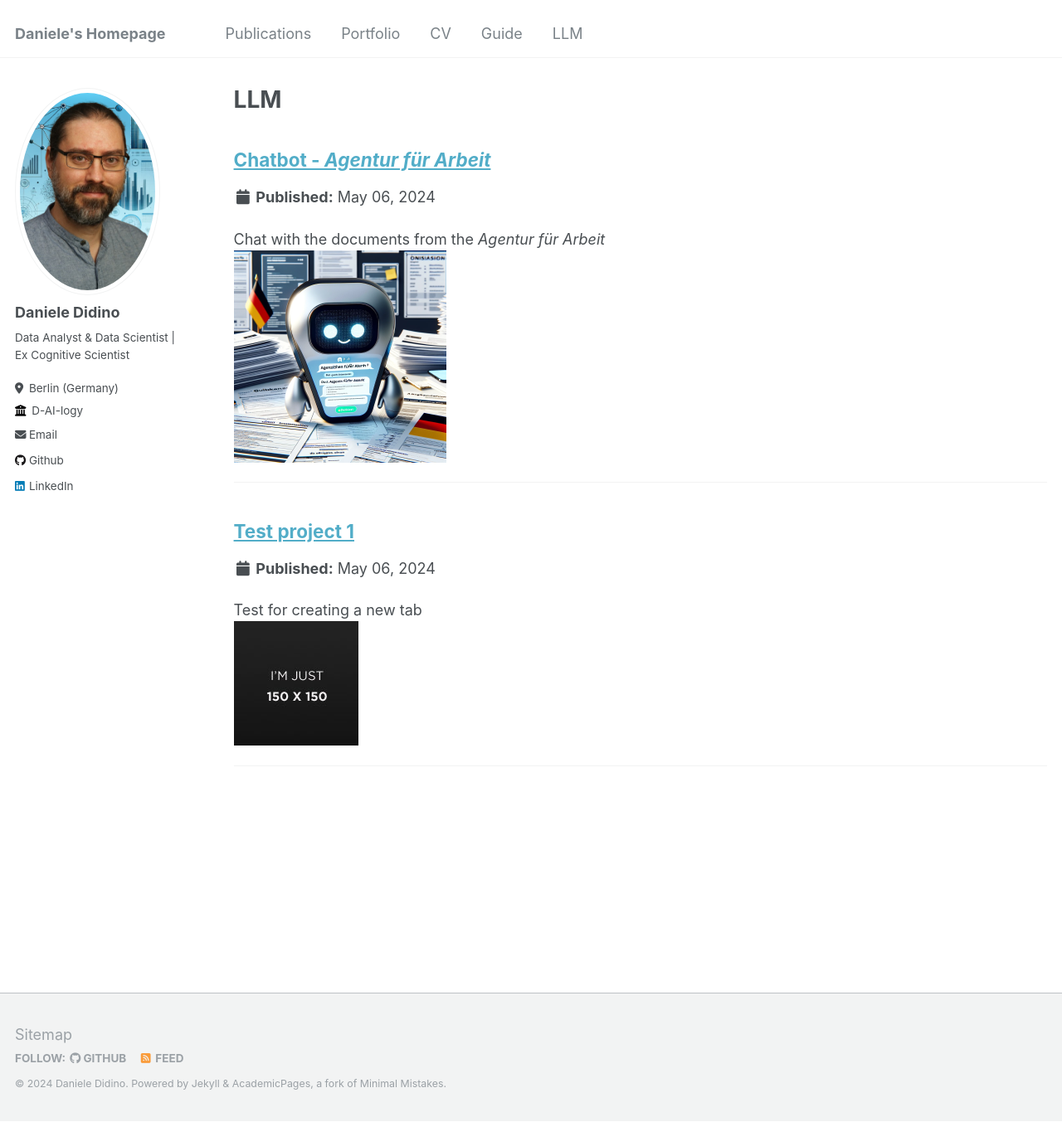
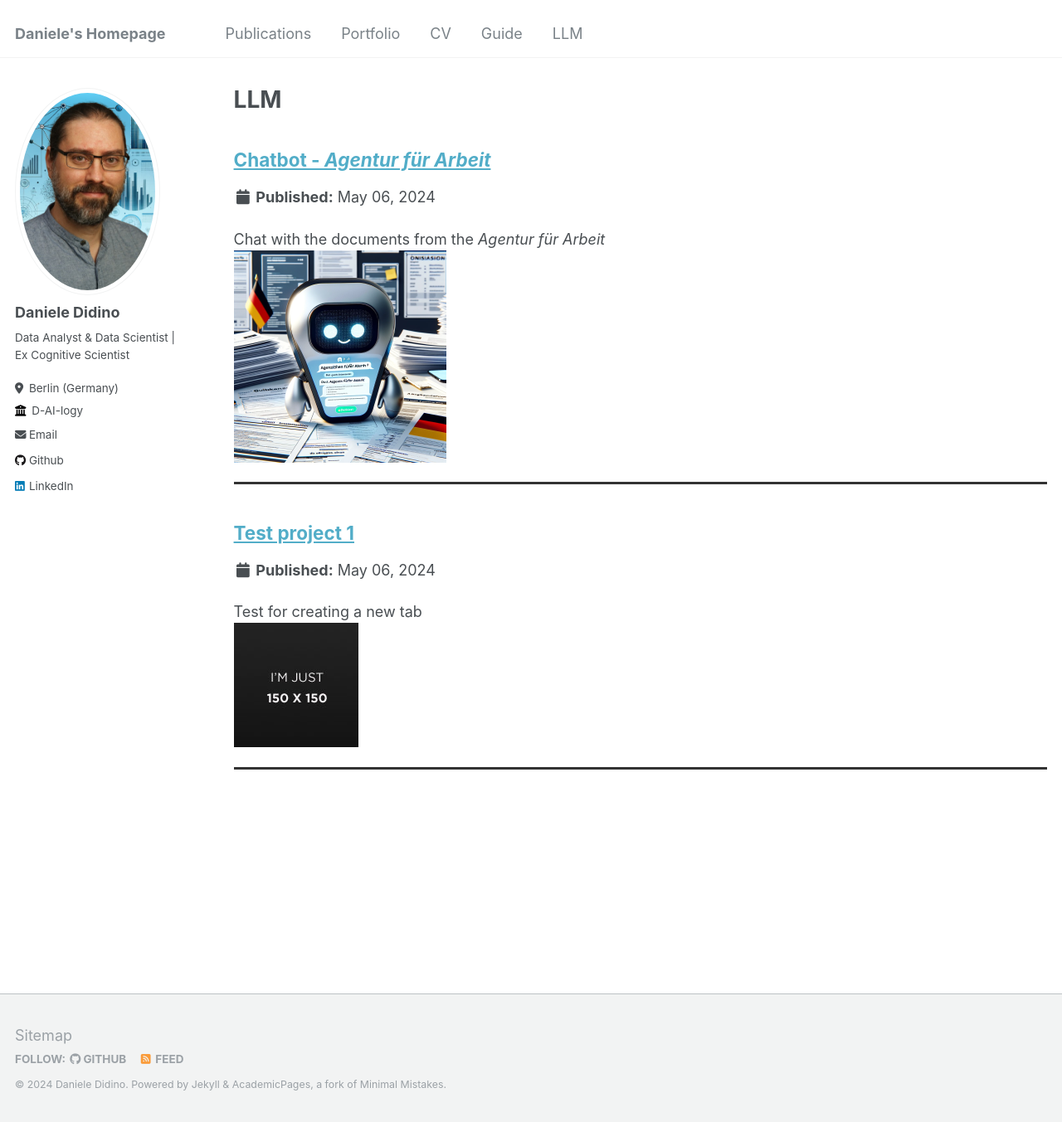
Before and after one commit to DanieleDidino/DanieleDidino.github.io, a Jekyll site: the page built from _pages/LLM.html, in a window 1280 px wide and 1353 px high. Shown: the whole window at 83% size. Built offline with Jekyll 4.4.1, drawn with Linux system fonts in a browser that asks for light colours.

Commit message:
add lines between sections in LLM page

```diff
--- a/_pages/LLM.html
+++ b/_pages/LLM.html
@@ -10,5 +10,5 @@
 
 {% for post in site.LLM_projects %}
   {% include archive-single.html %}
-  <hr class="thick-hr"> <!-- Add a horizontal line between sections -->
+  <hr style="height:3px; border:none; color:#333; background-color:#333;"> <!-- Add a horizontal line between sections -->
 {% endfor %}
--- a/assets/css/style.css
+++ /dev/null
@@ -1,4 +0,0 @@
-.thick-hr {
-    height: 3px;
-    background-color: black; /* Optionally, you can specify the color of the line */
-}
```
